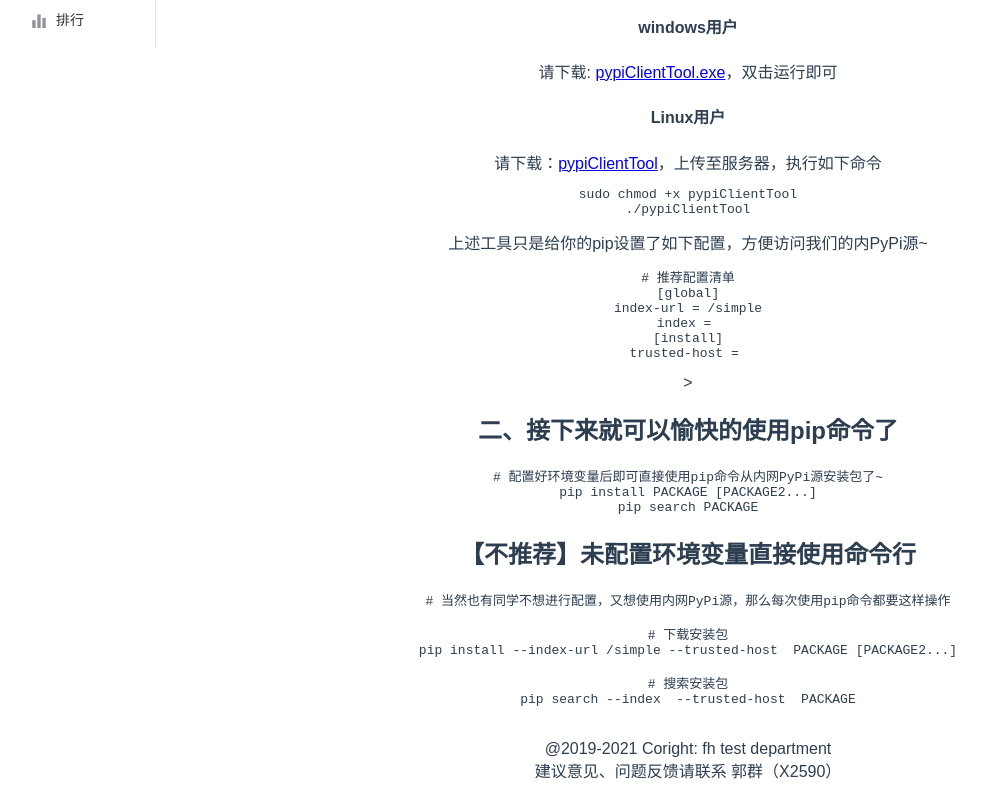
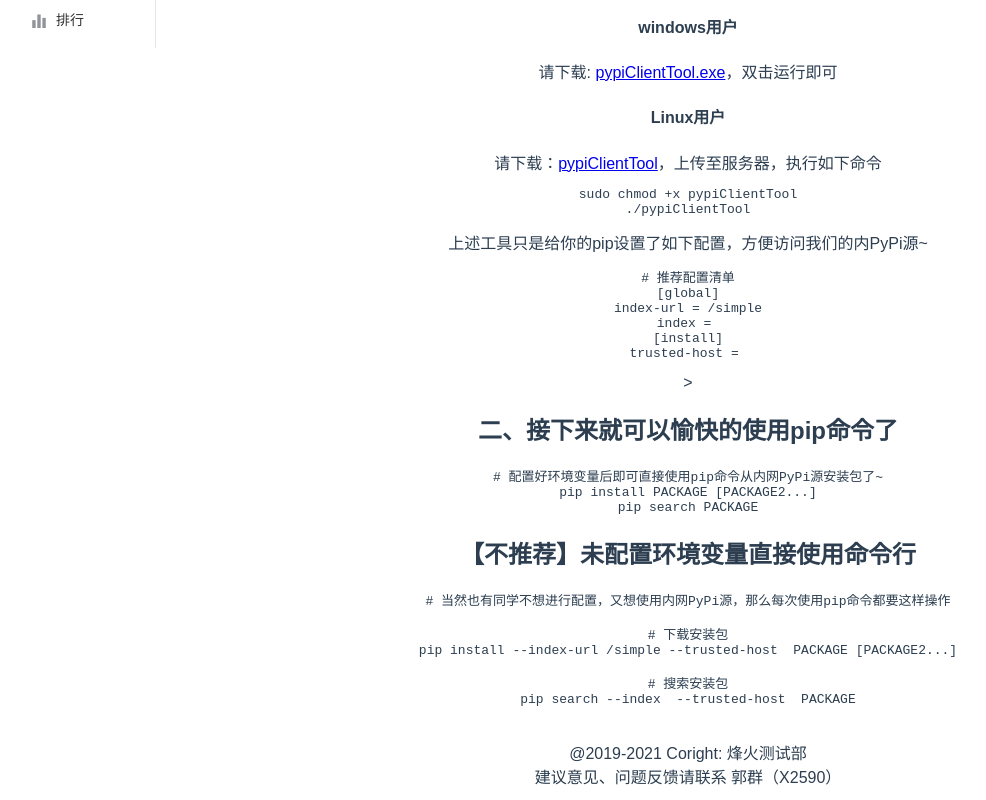
Before and after one commit to PyPiManager/pypimanager-frontend, a Vue app: page /guide in a window 1280 px wide. Shown: the part 244-1044 px from the top of the page, without its empty margins (52-1038 px from the left). Built offline with nearby package versions, Linux system fonts and the light colour scheme.

Commit message:
修改版权信息

```diff
--- a/src/App.vue
+++ b/src/App.vue
@@ -73,12 +73,4 @@
   padding-left: 0;
   align-items: center;
 }
-
-.el-main {
-  /* background-color: burlywood; */
-}
-
-.el-footer {
-  /* background-color: cornsilk; */
-}
 </style>
--- a/src/components/Footer.vue
+++ b/src/components/Footer.vue
@@ -1,5 +1,5 @@
 <template>
-    <span>@2019-2021 Coright: fh test department</span>
+    <span>@2019-2021 Coright: 烽火测试部</span>
     <br>
     <span>建议意见、问题反馈请联系 郭群（X2590）</span>
 </template>
```
